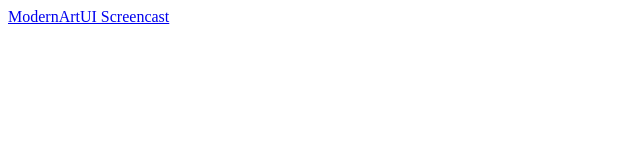
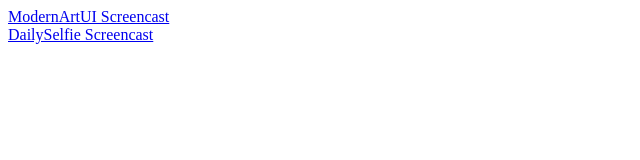
Before and after one commit to tomdom/tomdom.github.io, a plain HTML site: page index.html in a window 1280 px wide. Shown: the whole page, without its empty margins (0-640 px from the left). Drawn offline with Linux system fonts and the light colour scheme.

Commit message:
DailySelfie_Screencast.mp4 linked and working now

```diff
--- a/index.html
+++ b/index.html
@@ -8,6 +8,8 @@
     <body>
         <div>
             <a href="ModernArtUI_Screencast.mp4">ModernArtUI Screencast</a>
+            <br>
+            <a href="DailySelfie_Screencast.mp4">DailySelfie Screencast</a>
         </div>
     </body>
 </html>
```
